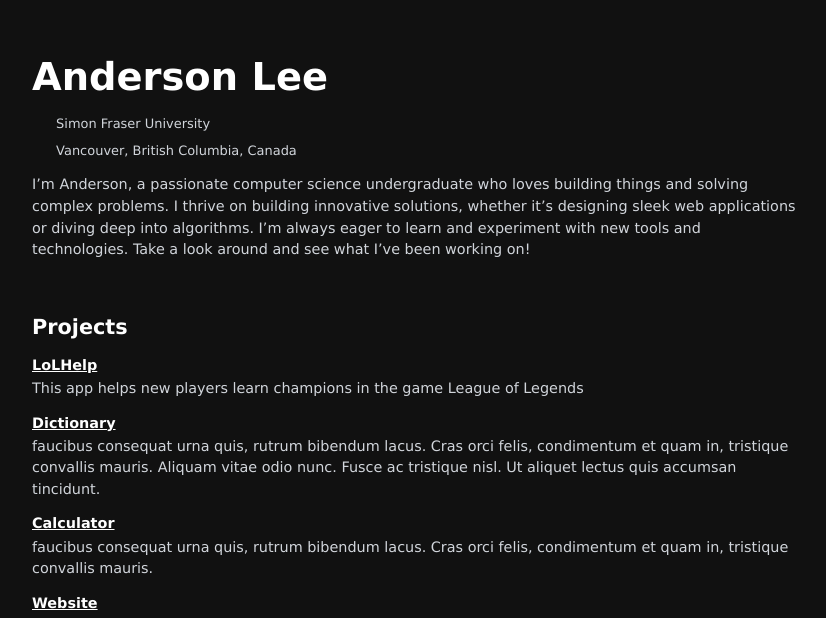
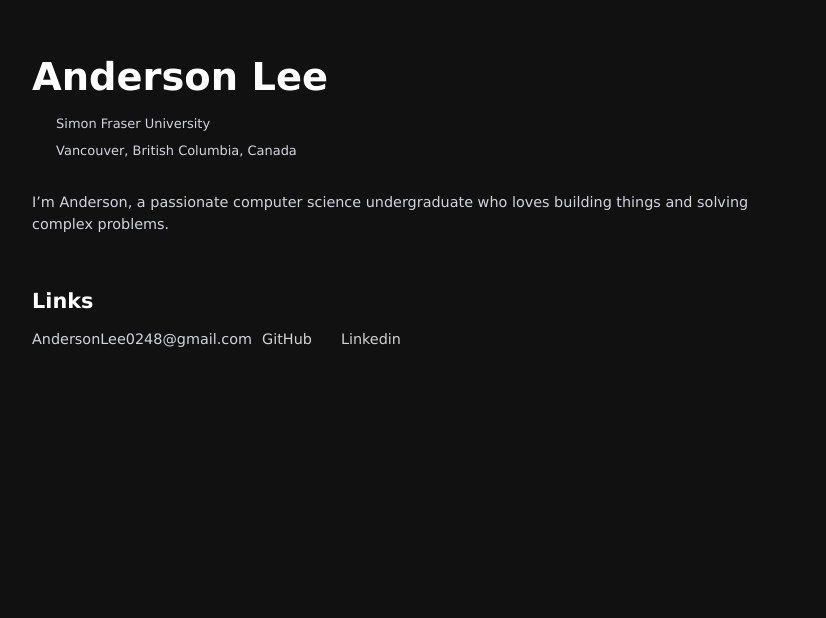
Before and after one commit to AnderBurd/Portfolio, a React (Vite) app: page / in a window 1280 px wide. Shown: the part 180-798 px from the top of the page, without its empty margins (224-1050 px from the left). Built offline with nearby package versions, Linux system fonts and the light colour scheme.

Commit message:
Fixed class error

```diff
--- a/src/App.jsx
+++ b/src/App.jsx
@@ -8,7 +8,7 @@ function App() {
   return (
     <div className = "App">
       <Intro />
-      <Projects />
+      {/*<Projects /> commented out project section*/}
       <Contact />
     </div>
   );
--- a/src/components/contactMe.jsx
+++ b/src/components/contactMe.jsx
@@ -9,8 +9,8 @@ const Contact = () =>{
         <SectionWrapper title = "Links">
             <div className = "Links">
                 <p>AndersonLee0248@gmail.com</p>
-                <a href="https://github.com/AnderBurd" target="_blank">GitHub <span class="lnr lnr-location"></span> </a>
-                <a href="https://www.linkedin.com/in/anderson-lee-796ab2330/" target="_blank">Linkedin <span class="lnr lnr-location"></span> </a>
+                <a href="https://github.com/AnderBurd" target="_blank">GitHub <span className="lnr lnr-location"></span> </a>
+                <a href="https://www.linkedin.com/in/anderson-lee-796ab2330/" target="_blank">Linkedin <span className="lnr lnr-location"></span> </a>
             </div>
 
         </SectionWrapper>
--- a/src/components/intro.jsx
+++ b/src/components/intro.jsx
@@ -12,8 +12,9 @@ const Intro = () =>{
             <p className = "symbolLines">
                 <span className="lnr lnr-map-marker"></span> Vancouver, British Columbia, Canada
             </p>
-            <p>
-            I’m Anderson, a passionate computer science undergraduate who loves building things and solving complex problems. I thrive on building innovative solutions, whether it’s designing sleek web applications or diving deep into algorithms. I’m always eager to learn and experiment with new tools and technologies. Take a look around and see what I’ve been working on!            </p>
+            <p className = "summary">
+            I’m Anderson, a passionate computer science undergraduate who loves building things and solving complex problems.
+            </p>
         </SectionWrapper>
     );
 };
--- a/src/styling/intro.css
+++ b/src/styling/intro.css
@@ -5,8 +5,11 @@
     margin-bottom: 0;
 }
 
-/* Add the following CSS block to your own
-stylesheet. */
+.summary{
+
+  margin-top: 2rem;
+}
+
 .lnr {
     display: inline-block;
     fill: currentColor;
```
